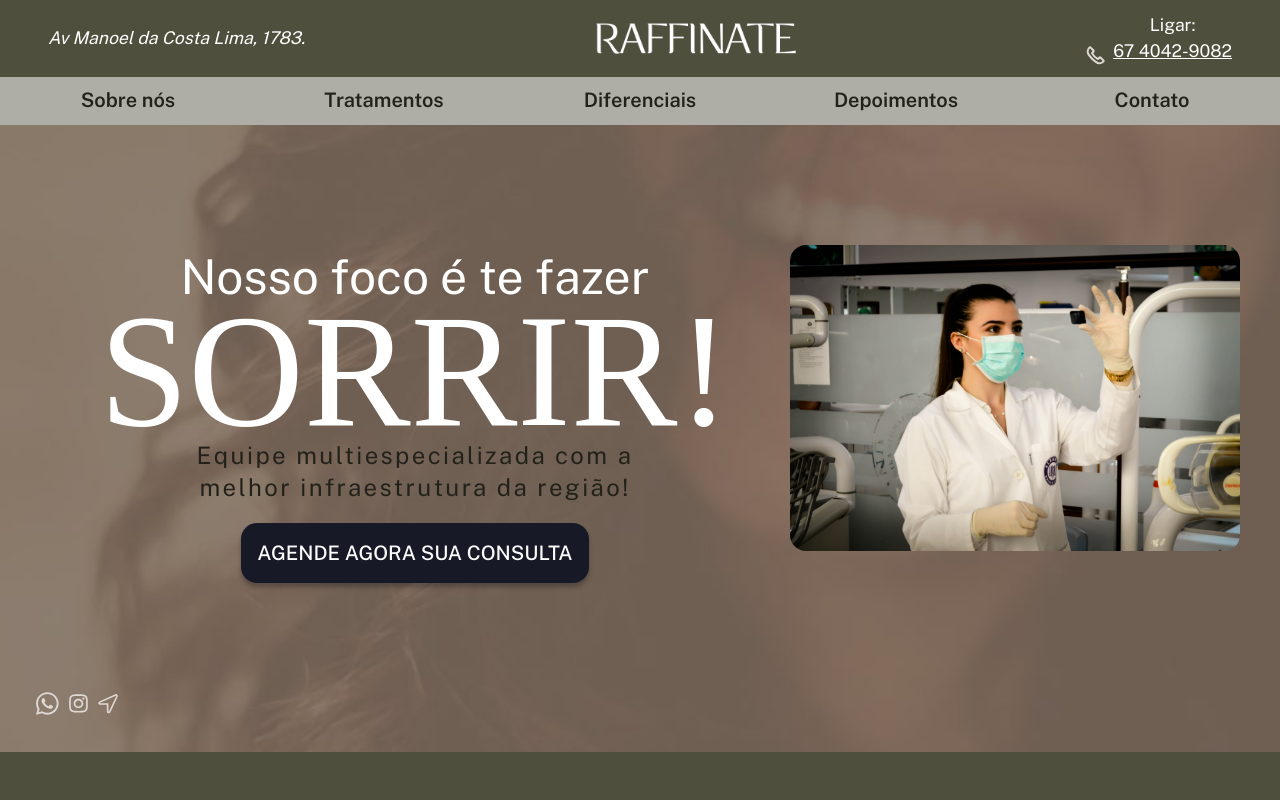
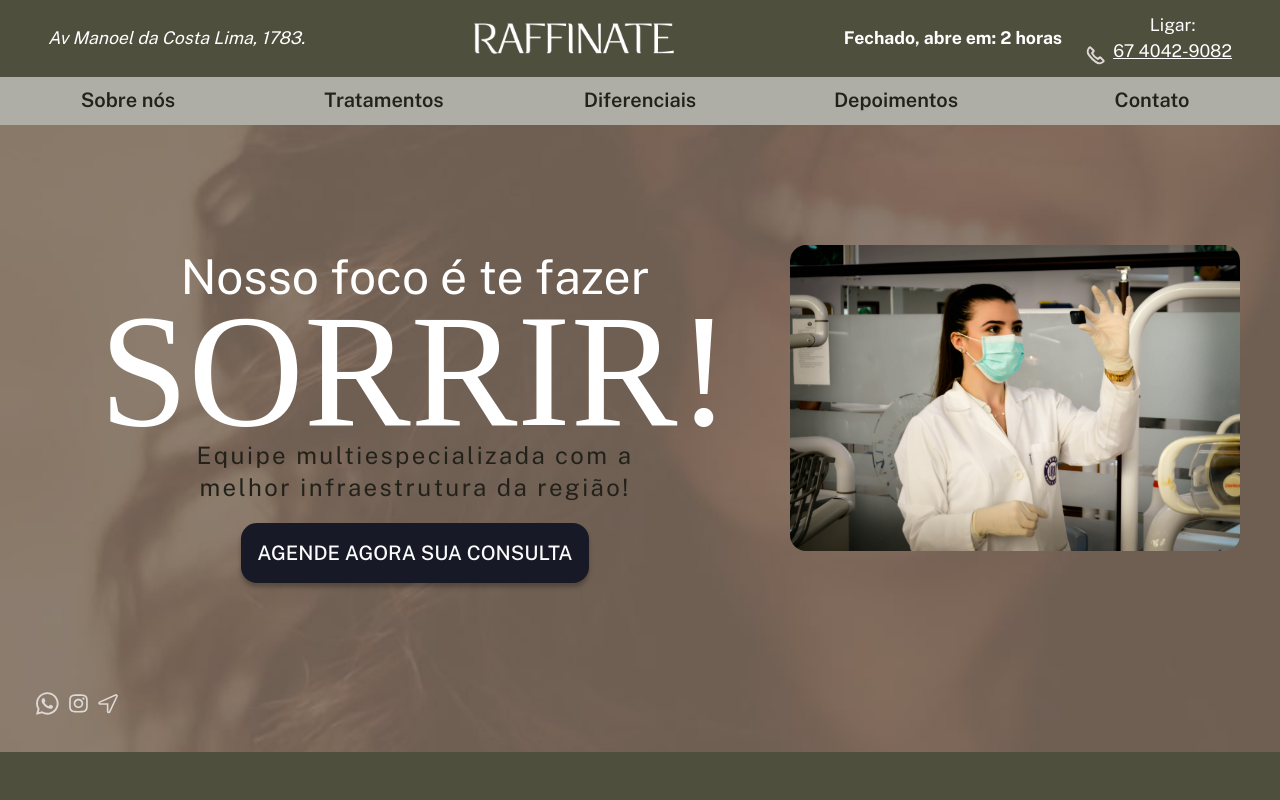
Before and after one commit to carolineconte/raffinate, a Next.js app: page / in a window 1280 px wide. Shown: the top 800 px of the page. Built offline with nearby package versions, Linux system fonts and the light colour scheme; a web font is replaced by a local one.

Commit message:
abertura

```diff
--- a/src/components/layout/TopPage.tsx
+++ b/src/components/layout/TopPage.tsx
@@ -10,6 +10,50 @@ type Props = {}
 
 const TopPage = (props: Props) => {
 
+  const [statusAbertura, setStatusAbertura] = useState('')
+
+  useEffect(() => {
+    let agora = new Date();
+    let diaSemana = agora.getDay(); // Retorna o dia da semana (0 = Domingo, 1 = Segunda, ..., 6 = Sábado)
+    let horasMS = agora.getHours();
+    let statusAbertura = '';
+
+    // Verifica se é sábado ou domingo
+    if (diaSemana === 0 || diaSemana === 6) {
+      statusAbertura = 'Fechado';
+    } else {
+      // Define os horários de abertura e fechamento
+      let hrAbreManha = 8;
+      let hrFechaManha = 11;
+      let hrAbreTarde = 13;
+      let hrFechaTarde = 18;
+
+      // Verifica o horário atual
+      if ((horasMS >= hrAbreManha && horasMS < hrFechaManha) || (horasMS >= hrAbreTarde && horasMS < hrFechaTarde)) {
+        statusAbertura = 'Aberto';
+      } else {
+        let horasFaltando = 0;
+
+        // Se a hora atual for depois do horário de fechamento da manhã, calcula as horas restantes até o horário de abertura da tarde
+        if (horasMS >= hrFechaManha && horasMS < hrAbreTarde) {
+          horasFaltando = hrAbreTarde - horasMS;
+        }
+        // Se a hora atual for depois do horário de fechamento da tarde, calcula as horas restantes até o horário de abertura do próximo dia
+        else if (horasMS >= hrFechaTarde) {
+          horasFaltando = (24 - horasMS) + hrAbreManha;
+        }
+        // Se a hora atual for antes do horário de abertura da manhã, calcula as horas restantes até o horário de abertura
+        else {
+          horasFaltando = hrAbreManha - horasMS;
+        }
+
+        statusAbertura = `Fechado, abre em: ${horasFaltando} horas`;
+      }
+    }
+
+    setStatusAbertura(statusAbertura);
+  }, []);
+
   return (
     <section className="text-white w-full flex-between-center flex-wrap gap-1 text-[.7em] p-2
     sm:px-12 sm:py-3 sm:relative lg:text-[1.1em]">
@@ -18,7 +62,9 @@ const TopPage = (props: Props) => {
         alt="Logo" className="hidden sm:block lg:w-[200px]"
       />
       <div className="flex-between-center gap-6 grow sm:justify-end group">
-
+        {statusAbertura && <p className={`${statusAbertura === 'Aberto' ? 'text-green-700' : ''} font-bold `}>
+          {`${statusAbertura}`}
+        </p>}
         <div className="flex gap-2 items-center sm:items-end">
           <Phone className='hidden sm:block group-hover:animate-pulse' />
           <Link href={''} aria-label="Ligar para clinica">
```
